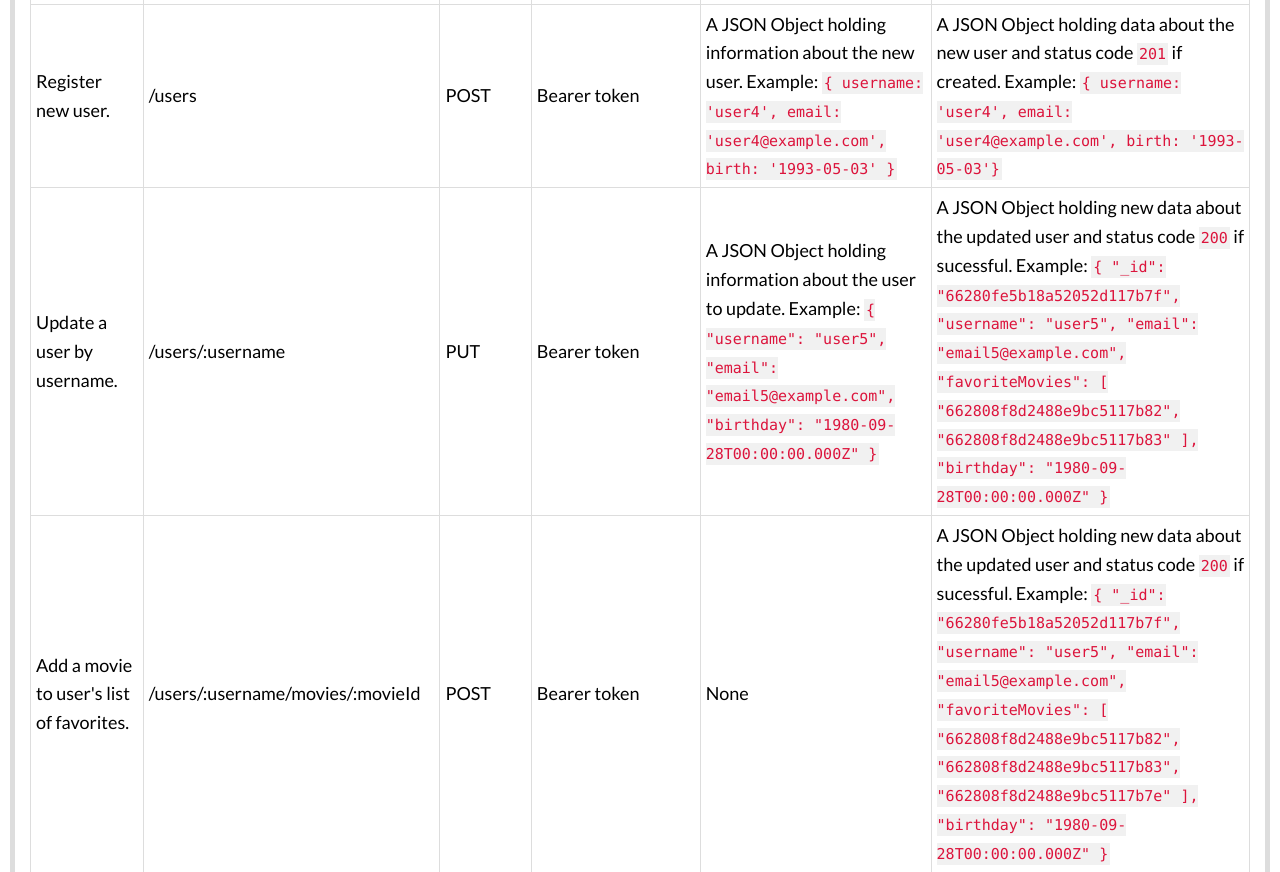
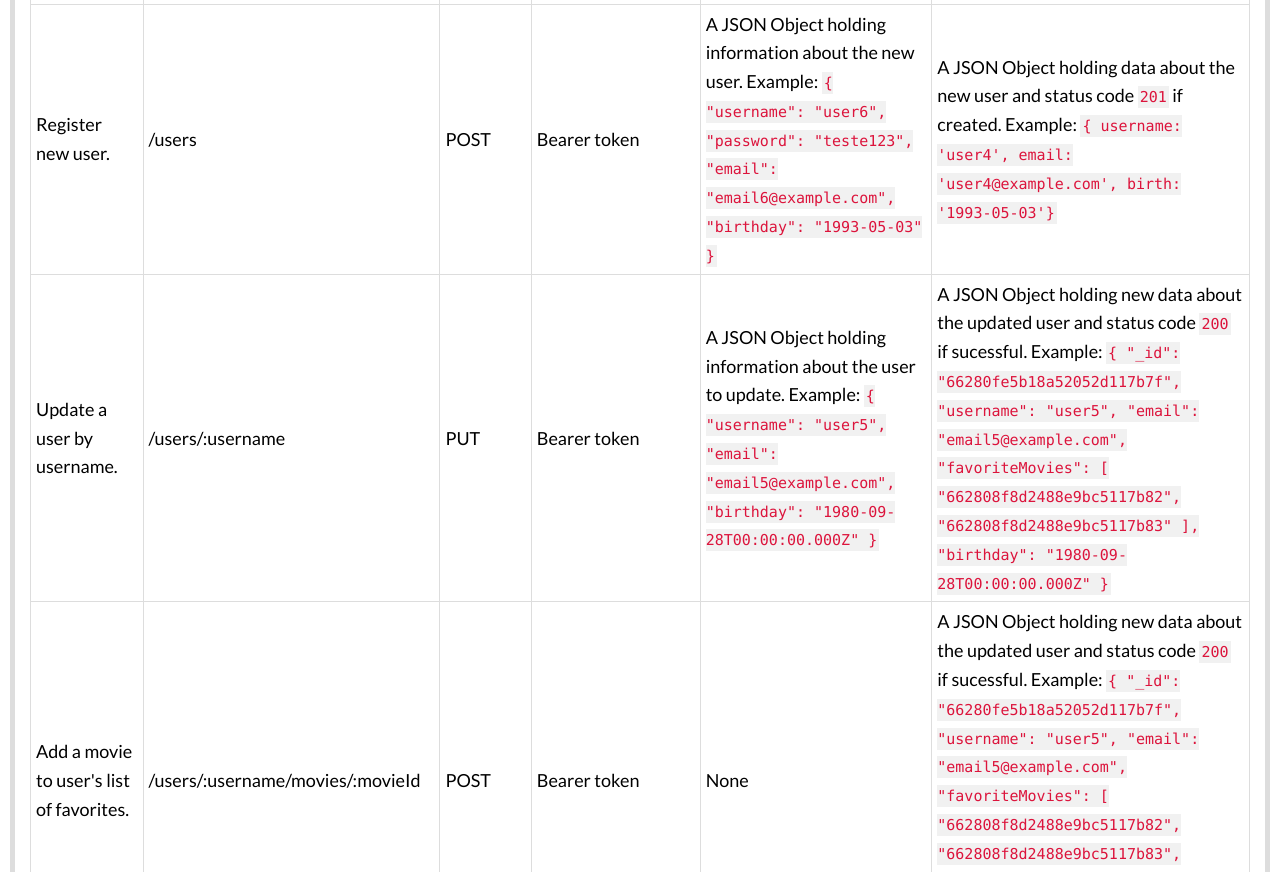
Before and after one commit to shillari/moonflix_backend, a website: page public/documentation.html in a window 1280 px wide. Shown: the part 2550-3422 px from the top of the page. Drawn offline with Linux system fonts and the light colour scheme.

Commit message:
redirect index to documentation

```diff
--- a/index.js
+++ b/index.js
@@ -49,6 +49,11 @@ app.use('/api-docs', swaggerUi.serve, swaggerUi.setup(swaggerSpec));
 app.use((err, req, res, next) => {
     console.error(err.stack);
     res.status(500).send('Something is wrong!');
+});
+
+// Redirect route '/' to '/new-route'
+app.get('/', (req, res) => {
+    res.redirect('documentation.html');
 });
 
 /**
--- a/public/documentation.html
+++ b/public/documentation.html
@@ -238,10 +238,11 @@
                         A JSON Object holding information about the new user.
                         Example:
                         <code> {
-                            username: 'user4',
-                            email: 'user4@example.com',
-                            birth: '1993-05-03'
-                          } </code>
+                            "username": "user6",
+                            "password": "teste123",
+                            "email": "email6@example.com",
+                            "birthday": "1993-05-03"
+                        } </code>
                     </td>
                     <td>
                         A JSON Object holding data about the new user and status
```
